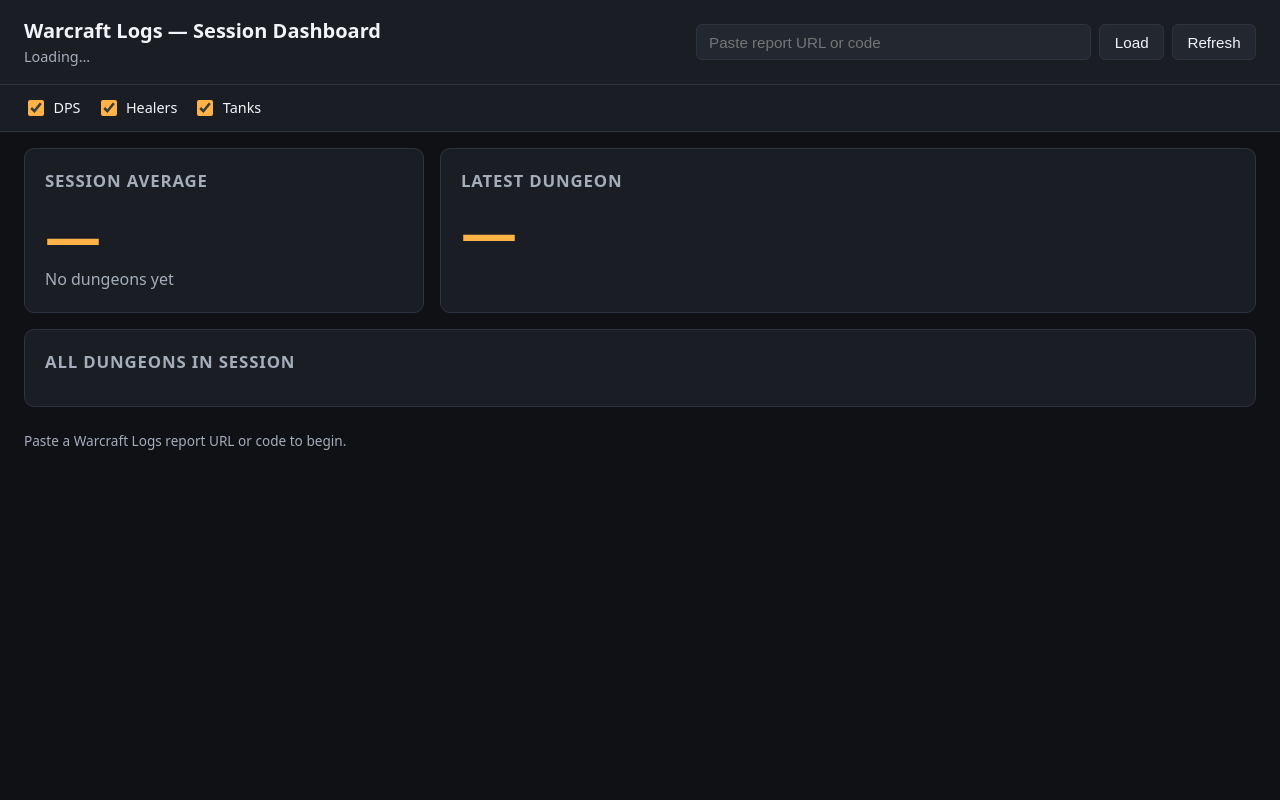
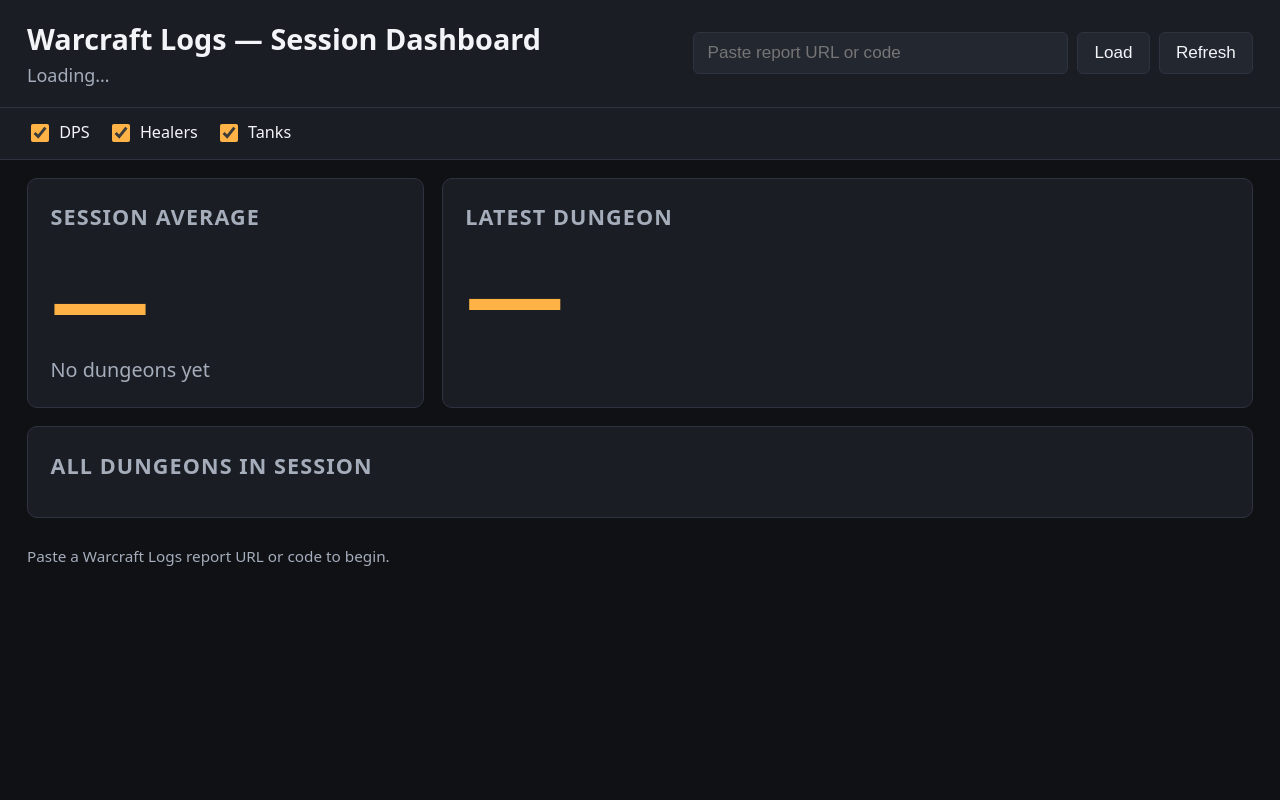
Before and after one commit to mikkeljuul1/wcl-lan-dashboard, a Flask app: page / in a window 1280 px wide. Run offline with Flask 3, Linux system fonts and the light colour scheme.

Commit message:
Scale UI for distant 21:9 kiosk viewing - root font-size clamps 18-32px by viewport width, 22-40px on 21:9+; bump player names, parse numbers, dungeon titles and session averages so they read from across a room

```diff
--- a/static/style.css
+++ b/static/style.css
@@ -20,6 +20,16 @@
 
 * { box-sizing: border-box; }
 html, body { margin: 0; padding: 0; background: var(--bg); color: var(--text); }
+html {
+  /* Scale the entire UI with viewport width so a kiosk far from a 21:9
+     screen still reads cleanly. Browser default is 16px; we clamp between
+     18px and ~32px based on viewport width. */
+  font-size: clamp(18px, 1.35vw, 32px);
+}
+/* Ultra-wide (21:9 and wider) — push numbers even larger. */
+@media (min-aspect-ratio: 2/1) {
+  html { font-size: clamp(22px, 1.8vw, 40px); }
+}
 body {
   font-family: system-ui, -apple-system, "Segoe UI", Roboto, sans-serif;
   min-height: 100vh;
@@ -46,8 +56,8 @@
   background: var(--panel);
   border-bottom: 1px solid var(--border);
 }
-.brand h1 { margin: 0; font-size: 1.25rem; }
-.meta { margin: 0.15rem 0 0; color: var(--muted); font-size: 0.9rem; }
+.brand h1 { margin: 0; font-size: 1.6rem; }
+.meta { margin: 0.15rem 0 0; color: var(--muted); font-size: 1rem; }
 
 .report-form { display: flex; gap: 0.5rem; flex: 1 1 320px; max-width: 560px; }
 .report-form input[type="text"] {
@@ -128,7 +138,7 @@
   border-radius: 10px;
   padding: 1.25rem;
 }
-.card h2 { margin: 0 0 0.75rem; font-size: 1.05rem; color: var(--muted); font-weight: 600; text-transform: uppercase; letter-spacing: 0.05em; }
+.card h2 { margin: 0 0 0.75rem; font-size: 1.2rem; color: var(--muted); font-weight: 600; text-transform: uppercase; letter-spacing: 0.05em; }
 .card-head { display: flex; align-items: baseline; justify-content: space-between; gap: 1rem; margin-bottom: 0.5rem; }
 .card-head h2 { margin: 0; }
 
@@ -142,20 +152,20 @@
 
 .big-number {
   margin: 0;
-  font-size: 3.5rem;
+  font-size: 5.5rem;
   font-weight: 700;
   line-height: 1.05;
   color: var(--accent);
   font-variant-numeric: tabular-nums;
 }
-.sub { color: var(--muted); margin: 0.25rem 0 0; }
-.key-inline { font-variant-numeric: tabular-nums; font-weight: 600; }
+.sub { color: var(--muted); margin: 0.35rem 0 0; font-size: 1.1rem; }
+.key-inline { font-variant-numeric: tabular-nums; font-weight: 600; font-size: 1.75rem; }
 
 /* Player grid ----------------------------------------------------------- */
 .player-grid {
   display: grid;
-  gap: 0.5rem;
-  grid-template-columns: repeat(auto-fill, minmax(260px, 1fr));
+  gap: 0.6rem;
+  grid-template-columns: repeat(auto-fill, minmax(340px, 1fr));
   margin-top: 0.75rem;
 }
 .player {
```
Also changed, not shown: other parts of static/style.css (+12 -11 lines).
